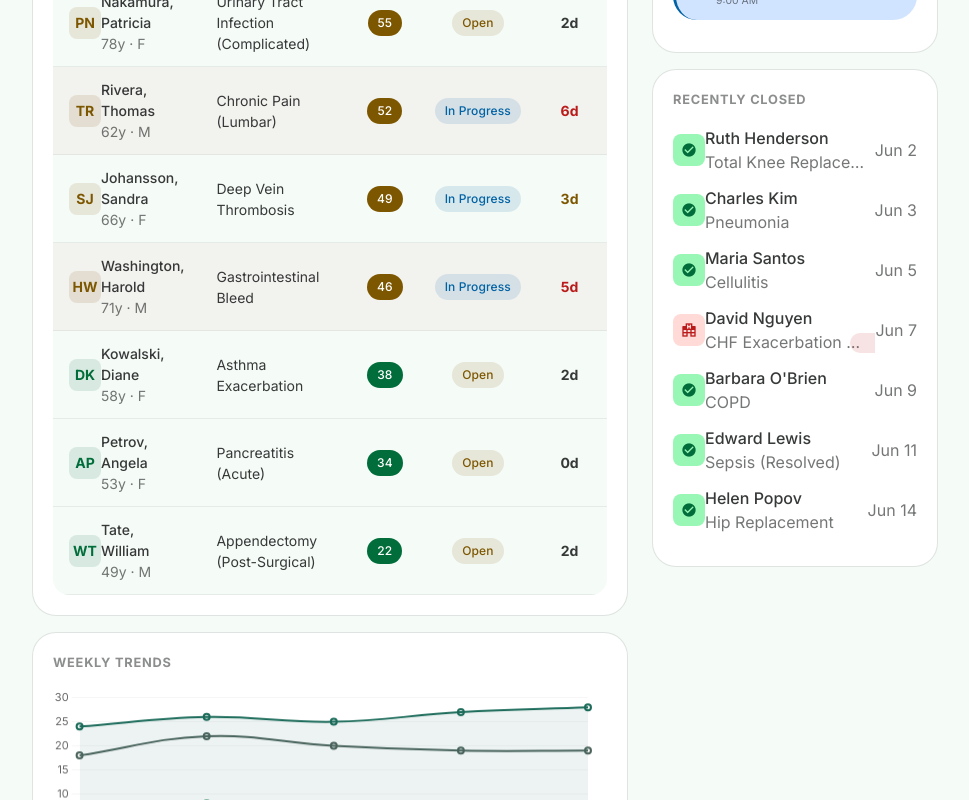
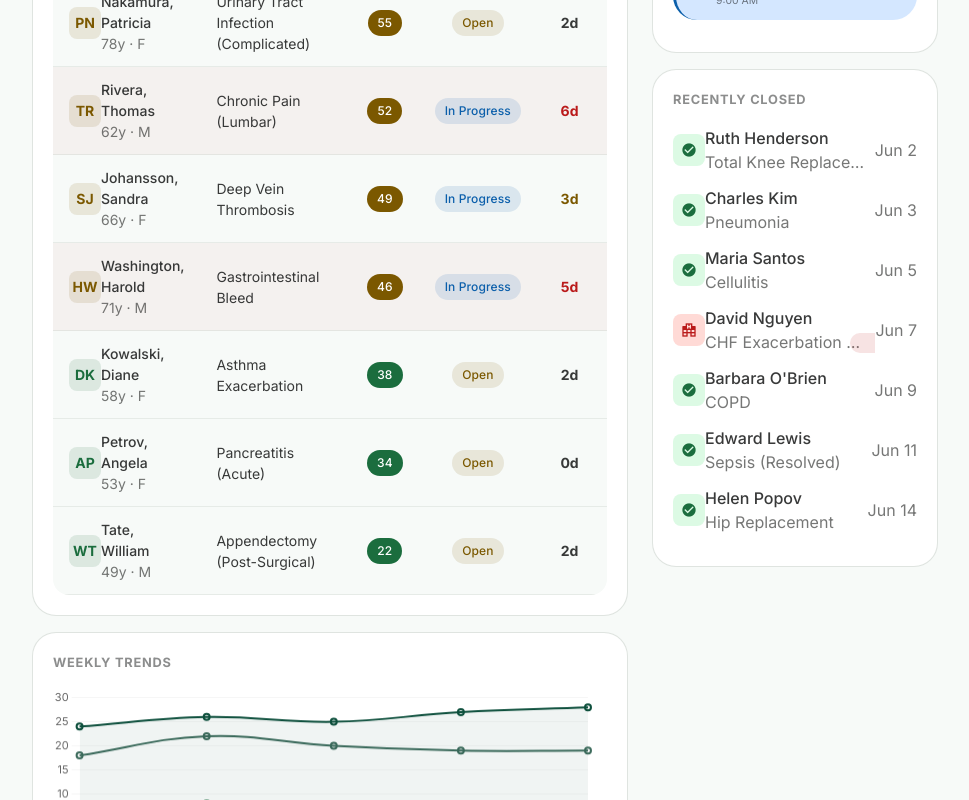
Before and after one commit to glo-kim/my-capstone-dashboard, a Vue app: page / in a window 1280 px wide. Shown: the part 1580-2380 px from the top of the page, without its empty margins (310-1279 px from the left). Built offline with nearby package versions, Linux system fonts and the light colour scheme.

Commit message:
style: Update color palette in TrendChart and Vuetify plugin for improved aesthetics

```diff
--- a/src/components/TrendChart.vue
+++ b/src/components/TrendChart.vue
@@ -38,8 +38,8 @@ const chartData = computed(() => ({
     {
       label: 'Active Cases',
       data: props.trend.activeCases,
-      borderColor: '#1B6B5A',
-      backgroundColor: 'rgba(27, 107, 90, 0.08)',
+      borderColor: '#0D4F3C',
+      backgroundColor: 'rgba(13, 79, 60, 0.06)',
       fill: true,
       tension: 0.4,
       pointRadius: 3,
@@ -50,7 +50,7 @@ const chartData = computed(() => ({
       label: 'High Risk',
       data: props.trend.highRiskCount,
       borderColor: '#BA1A1A',
-      backgroundColor: 'rgba(186, 26, 26, 0.08)',
+      backgroundColor: 'rgba(186, 26, 26, 0.06)',
       fill: false,
       tension: 0.4,
       pointRadius: 3,
@@ -60,8 +60,8 @@ const chartData = computed(() => ({
     {
       label: 'Contacts Made',
       data: props.trend.contactsMade,
-      borderColor: '#4B635B',
-      backgroundColor: 'rgba(75, 99, 91, 0.08)',
+      borderColor: '#3D6B5C',
+      backgroundColor: 'rgba(61, 107, 92, 0.06)',
       fill: false,
       tension: 0.4,
       pointRadius: 3,
@@ -71,8 +71,8 @@ const chartData = computed(() => ({
     {
       label: 'Goals Achieved',
       data: props.trend.goalsAchieved,
-      borderColor: '#006D3A',
-      backgroundColor: 'rgba(0, 109, 58, 0.08)',
+      borderColor: '#1B6D3E',
+      backgroundColor: 'rgba(27, 109, 62, 0.06)',
       fill: false,
       tension: 0.4,
       pointRadius: 3,
--- a/src/plugins/vuetify.ts
+++ b/src/plugins/vuetify.ts
@@ -5,84 +5,84 @@ import * as components from 'vuetify/components'
 import * as directives from 'vuetify/directives'
 import { aliases, mdi } from 'vuetify/iconsets/mdi'
 
-// Material Design 3 color system — healthcare-appropriate teal/blue palette
+// Material Design 3 — Maven-inspired deep green palette (WCAG AA accessible)
 const md3Light = {
   dark: false,
   colors: {
-    primary: '#1B6B5A',
+    primary: '#0D4F3C',
     'on-primary': '#FFFFFF',
-    'primary-container': '#A4F2DC',
-    'on-primary-container': '#002019',
-    secondary: '#4B635B',
+    'primary-container': '#D4F5E6',
+    'on-primary-container': '#002114',
+    secondary: '#3D6B5C',
     'on-secondary': '#FFFFFF',
-    'secondary-container': '#CDE9DD',
-    'on-secondary-container': '#072019',
-    tertiary: '#406652',
+    'secondary-container': '#E4F3EC',
+    'on-secondary-container': '#1A2E26',
+    tertiary: '#2E5E4E',
     'on-tertiary': '#FFFFFF',
-    'tertiary-container': '#C2ECD2',
-    'on-tertiary-container': '#002112',
+    'tertiary-container': '#CBE9DA',
+    'on-tertiary-container': '#0A2018',
     error: '#BA1A1A',
     'on-error': '#FFFFFF',
     'error-container': '#FFDAD6',
     'on-error-container': '#410002',
-    background: '#F5FBF7',
-    'on-background': '#191C1B',
-    surface: '#F5FBF7',
-    'on-surface': '#191C1B',
+    background: '#F7FAF8',
+    'on-background': '#1A1C1B',
+    surface: '#F7FAF8',
+    'on-surface': '#1A1C1B',
     'surface-light': '#FFFFFF',
-    'surface-variant': '#DBE5DF',
-    'on-surface-variant': '#3F4944',
-    outline: '#6F7974',
-    'outline-variant': '#BFC9C3',
-    warning: '#7D5700',
+    'surface-variant': '#E0E8E3',
+    'on-surface-variant': '#414942',
+    outline: '#717971',
+    'outline-variant': '#C0C9C1',
+    warning: '#7B5800',
     'on-warning': '#FFFFFF',
-    'warning-container': '#FFDEA6',
-    success: '#006D3A',
+    'warning-container': '#FFEDC0',
+    success: '#1B6D3E',
     'on-success': '#FFFFFF',
-    'success-container': '#98F7B5',
-    info: '#0061A4',
+    'success-container': '#DCFAE4',
+    info: '#0B5FAA',
     'on-info': '#FFFFFF',
-    'info-container': '#D1E4FF',
+    'info-container': '#D4E7FF',
   },
 }
 
 const md3Dark = {
   dark: true,
   colors: {
-    primary: '#87D6C0',
-    'on-primary': '#00382D',
-    'primary-container': '#005143',
-    'on-primary-container': '#A4F2DC',
-    secondary: '#B1CDC2',
-    'on-secondary': '#1D352D',
-    'secondary-container': '#344C43',
-    'on-secondary-container': '#CDE9DD',
-    tertiary: '#A7D0B7',
-    'on-tertiary': '#113726',
-    'tertiary-container': '#294E3B',
-    'on-tertiary-container': '#C2ECD2',
+    primary: '#8CD9B8',
+    'on-primary': '#003826',
+    'primary-container': '#0D4F3C',
+    'on-primary-container': '#D4F5E6',
+    secondary: '#B4D1C4',
+    'on-secondary': '#1F3A30',
+    'secondary-container': '#2D5245',
+    'on-secondary-container': '#E4F3EC',
+    tertiary: '#A3CDBA',
+    'on-tertiary': '#0F3626',
+    'tertiary-container': '#1E4D3C',
+    'on-tertiary-container': '#CBE9DA',
     error: '#FFB4AB',
     'on-error': '#690005',
     'error-container': '#93000A',
     'on-error-container': '#FFDAD6',
-    background: '#191C1B',
+    background: '#111413',
     'on-background': '#E1E3E0',
     surface: '#111413',
     'on-surface': '#E1E3E0',
-    'surface-light': '#1E2422',
-    'surface-variant': '#3F4944',
-    'on-surface-variant': '#BFC9C3',
-    outline: '#89938E',
-    'outline-variant': '#3F4944',
-    warning: '#F5BF48',
-    'on-warning': '#422D00',
-    'warning-container': '#5F4200',
+    'surface-light': '#1C201E',
+    'surface-variant': '#414942',
+    'on-surface-variant': '#C0C9C1',
+    outline: '#8A938B',
+    'outline-variant': '#414942',
+    warning: '#F5C136',
+    'on-warning': '#412D00',
+    'warning-container': '#5D4200',
     success: '#7CDA9A',
-    'on-success': '#00391C',
-    'success-container': '#00522B',
-    info: '#9ECAFF',
-    'on-info': '#003258',
-    'info-container': '#00497D',
+    'on-success': '#003920',
+    'success-container': '#005230',
+    info: '#A4C9FF',
+    'on-info': '#00315B',
+    'info-container': '#004882',
   },
 }
 
```
